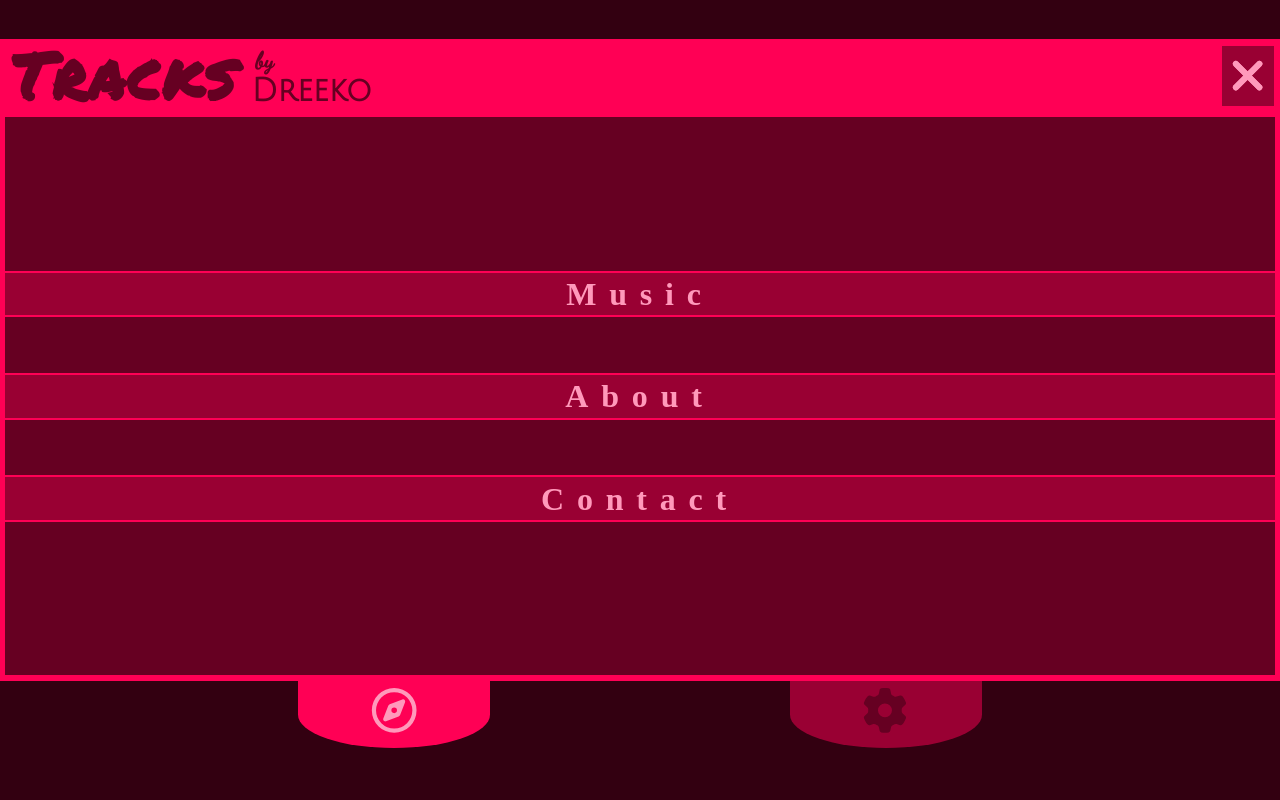
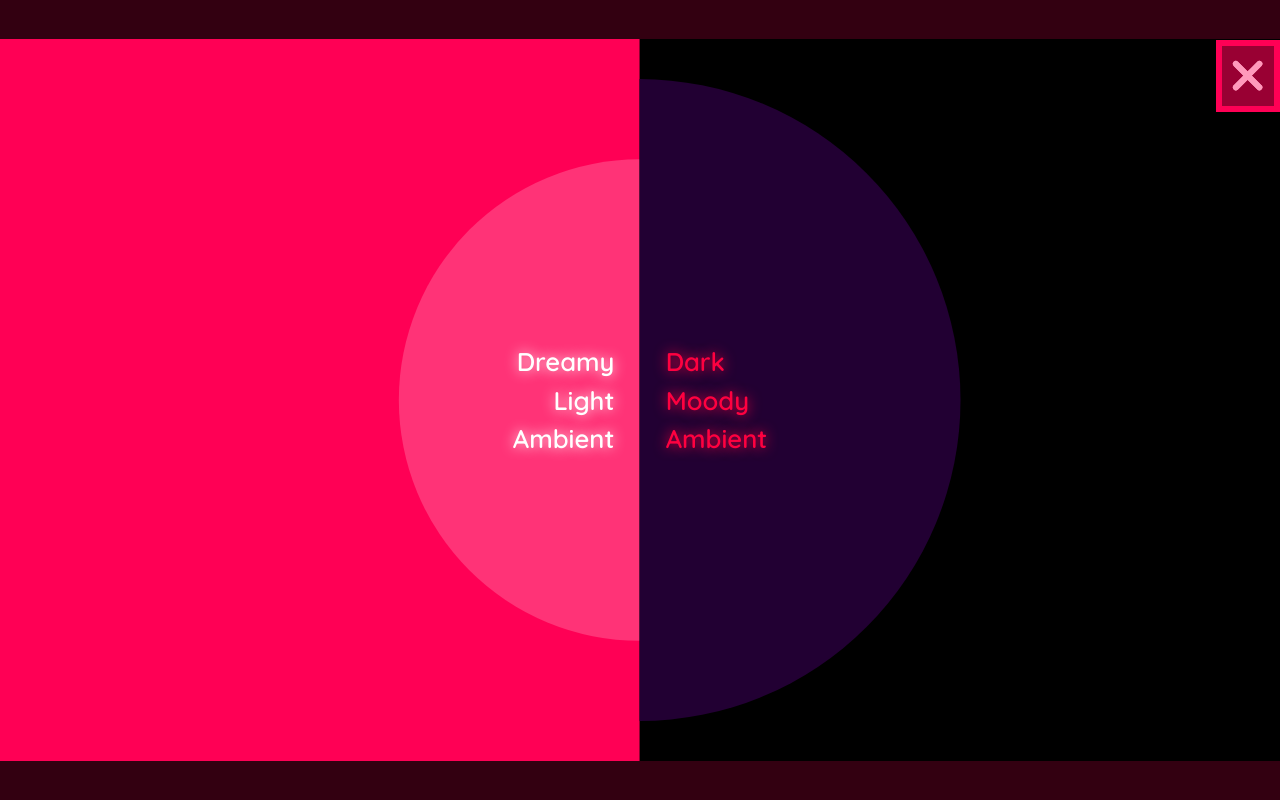
Before and after one commit to Driijko/tracks, a Svelte app: page / in a window 1280 px wide. Built offline with nearby package versions, Linux system fonts and the light colour scheme; a web font is replaced by a local one.

Commit message:
MusicNav landscape.

```diff
--- a/src/components/layers/music-nav/MusicNavContent.svelte
+++ b/src/components/layers/music-nav/MusicNavContent.svelte
@@ -38,8 +38,5 @@ a {
   transition-timing-function: ease-out;
   transition-duration: 1s;
 }
-a:hover {
-  box-shadow: 0 0 calc(var(--uarr-width)/1) currentColor;
-}
 }
 </style>
--- a/src/components/layers/music-nav/MusicNavLandscape.svelte
+++ b/src/components/layers/music-nav/MusicNavLandscape.svelte
@@ -0,0 +1,55 @@
+<!-- SCRIPTS //////////////////////////////////// -->
+<script>
+  // IMPORTS --------------------------------------------
+  import MusicNavContent from "./MusicNavContent.svelte";
+</script>
+
+<!-- MARKUP ///////////////////////////////////// -->
+<svg class="svg-background" viewBox="0 0 1600 900" >
+  <circle cx="800" cy="450" r="300" fill="hsl(340, 100%, 60%)" />
+  <rect x="800" y="0" width="800" height="900" />
+  <svg x="800" y="0">
+    <circle cx="0" cy="450" r="400" fill="hsl(280, 100%, 10%)" />
+  </svg>
+</svg>
+<div id="this">
+  <MusicNavContent  />
+</div>
+
+
+<!-- STYLES ///////////////////////////////////////// -->
+<style>
+@media screen and (orientation: landscape) {
+svg.svg-background {
+  background-color: var(--color2);
+}
+#this :global(ul li) {
+  position: absolute;
+  font-size: calc(var(--uarr-width)/50);
+  width: 12%;
+  text-align: center;
+  line-height: 1.5;
+  display: flex;
+  align-items: center;
+}
+#this :global(#music-nav li:nth-of-type(1)) {
+  padding-right: 2%;
+  top: 35%;
+  height: 30%;
+  left: 38%;
+  text-align: right;
+}
+#this :global(#music-nav li:nth-of-type(2)) {
+  padding-left: 2%;
+  left: 50%;
+  top: 30%;
+  height: 40%;
+  text-align: left;
+}
+}
+@media screen and (orientation:landscape) and (hover:hover) {
+#this :global(#music-nav li:hover) {
+  box-shadow: 0 0 calc(var(--uarr-width)/10) currentColor;
+}
+}
+</style>
--- a/src/components/layers/music-nav/MusicNavPortrait.svelte
+++ b/src/components/layers/music-nav/MusicNavPortrait.svelte
@@ -2,7 +2,6 @@
 <script>
   // IMPORTS --------------------------------------------
   import MusicNavContent from "./MusicNavContent.svelte";
-
 </script>
 
 <!-- MARKUP ///////////////////////////////////// -->
@@ -47,4 +46,10 @@ svg {
   left: 45%;
 }
 }
+@media screen and (orientation: portrait) and (hover:hover) {
+#this :global(a:hover) {
+  box-shadow: 0 0 calc(var(--uarr-width)/1) currentColor;
+}
+}
+
 </style>
```
